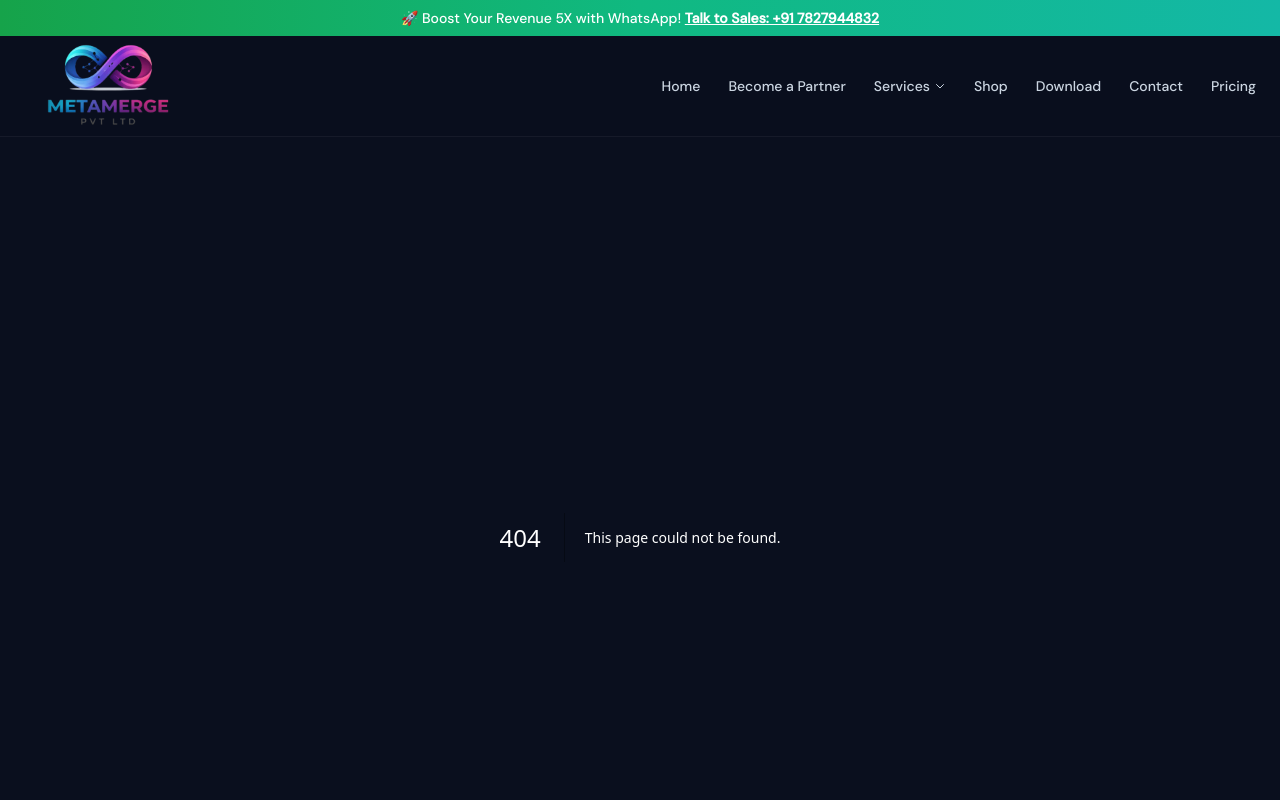
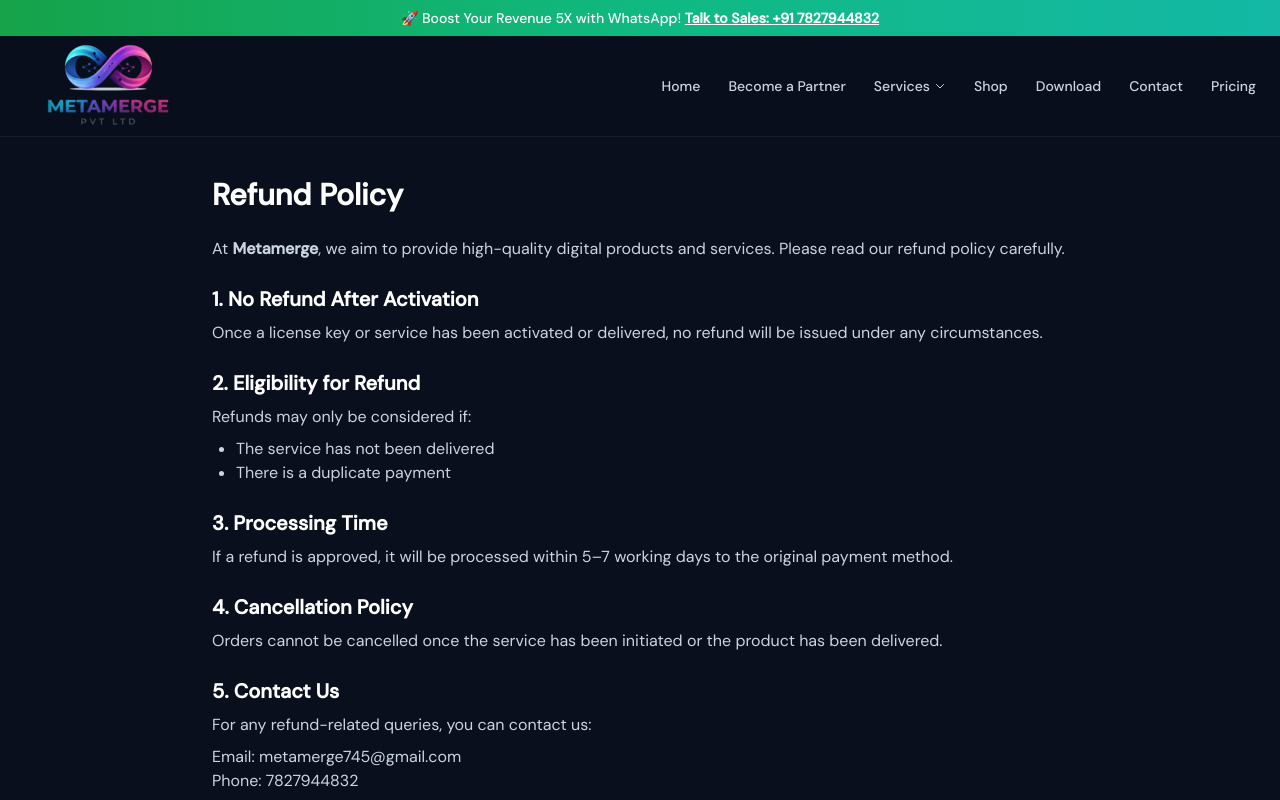
Before and after one commit to nitishpandeydypu/Metamergefinal.com, a Next.js app: page /refund-policy in a window 1280 px wide. Before the commit this address had no page. Shown: the top 800 px of the page. Built offline with nearby package versions, Linux system fonts and the light colour scheme.

Commit message:
Create page.tsx

```diff
--- /dev/null
+++ b/src/app/refund-policy/page.tsx
@@ -0,0 +1,61 @@
+export default function RefundPolicy() {
+  return (
+    <div className="max-w-4xl mx-auto px-5 py-10 text-slate-300">
+      <h1 className="text-3xl font-bold mb-6 text-white">
+        Refund Policy
+      </h1>
+
+      <p className="mb-4">
+        At <strong>Metamerge</strong>, we aim to provide high-quality digital
+        products and services. Please read our refund policy carefully.
+      </p>
+
+      <h2 className="text-xl font-semibold mt-6 text-white">
+        1. No Refund After Activation
+      </h2>
+      <p className="mt-2">
+        Once a license key or service has been activated or delivered, no refund
+        will be issued under any circumstances.
+      </p>
+
+      <h2 className="text-xl font-semibold mt-6 text-white">
+        2. Eligibility for Refund
+      </h2>
+      <p className="mt-2">
+        Refunds may only be considered if:
+      </p>
+      <ul className="list-disc ml-6 mt-2">
+        <li>The service has not been delivered</li>
+        <li>There is a duplicate payment</li>
+      </ul>
+
+      <h2 className="text-xl font-semibold mt-6 text-white">
+        3. Processing Time
+      </h2>
+      <p className="mt-2">
+        If a refund is approved, it will be processed within 5–7 working days to
+        the original payment method.
+      </p>
+
+      <h2 className="text-xl font-semibold mt-6 text-white">
+        4. Cancellation Policy
+      </h2>
+      <p className="mt-2">
+        Orders cannot be cancelled once the service has been initiated or the
+        product has been delivered.
+      </p>
+
+      <h2 className="text-xl font-semibold mt-6 text-white">
+        5. Contact Us
+      </h2>
+      <p className="mt-2">
+        For any refund-related queries, you can contact us:
+      </p>
+
+      <ul className="mt-2">
+        <li>Email: metamerge745@gmail.com</li>
+        <li>Phone: 7827944832</li>
+      </ul>
+    </div>
+  );
+}
```
